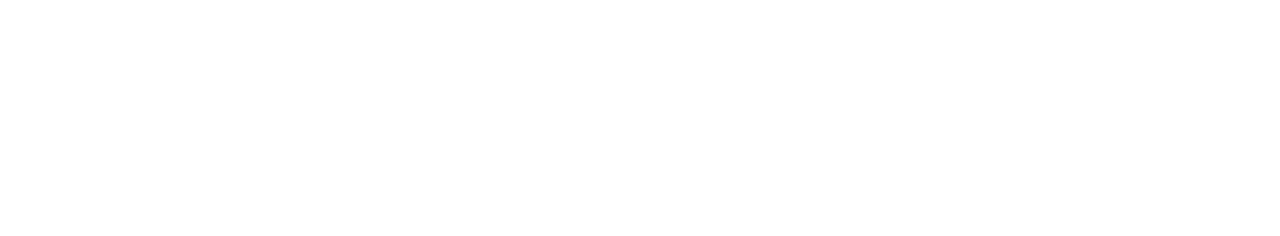
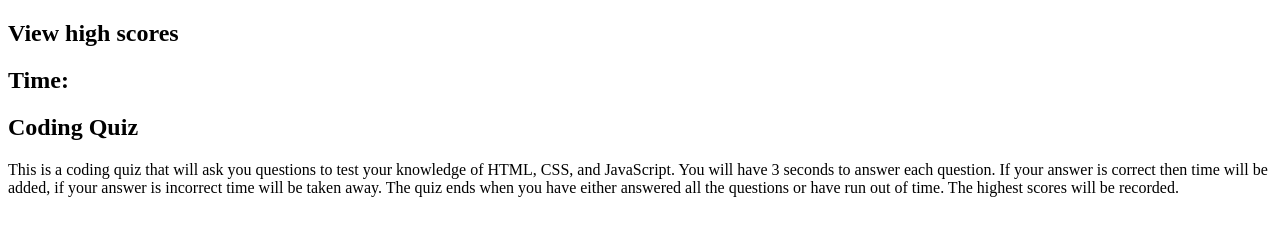
Before and after one commit to CharlieGarvin/Code-Quiz, a plain HTML site: page index.html in a window 1280 px wide. Drawn offline with Linux system fonts and the light colour scheme.

Commit message:
added basic content to html and changed the title

```diff
--- a/index.html
+++ b/index.html
@@ -4,9 +4,23 @@
     <meta charset="UTF-8">
     <meta http-equiv="X-UA-Compatible" content="IE=edge">
     <meta name="viewport" content="width=device-width, initial-scale=1.0">
-    <title>Document</title>
+    <title>Coding Quiz</title>
+    <link rel="stylesheet" href="assets/css/style.css">
 </head>
+
 <body>
-
+    <section id="score">
+        <h1>View high scores</h1>
+        <h1>Time: </h1>
+    </section>
+    <section id="description">
+        <h2>Coding Quiz</h2>
+        <p>This is a coding quiz that will ask you questions to test your knowledge of HTML, CSS, and JavaScript.
+            You will have 3 seconds to answer each question. If your answer is correct then time will be added, if
+            your answer is incorrect time will be taken away. The quiz ends when you have either answered all the
+            questions or have run out of time. The highest scores will be recorded.
+        </p>
+    </section>
 </body>
+<script href="assets/js/script.js"></script>
 </html>
```
